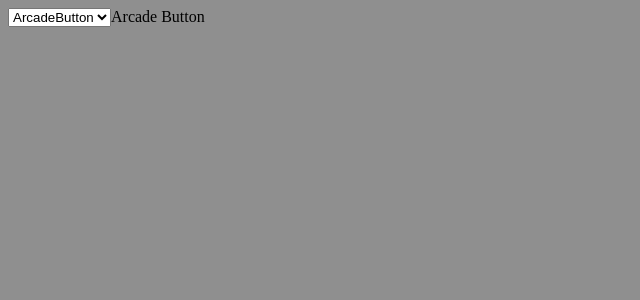
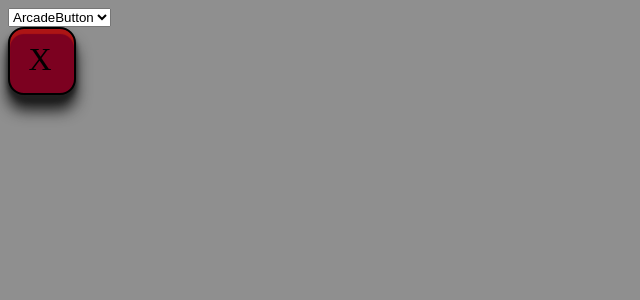
Before and after one commit to yogeshwar-b/UIComponentLibrary, a React (Vite) app: page / in a window 1280 px wide. Shown: the top 300 px of the page, without its empty margins (0-640 px from the left). Built offline with nearby package versions, Linux system fonts and the light colour scheme.

Commit message:
Arcade Button in progress

```diff
--- a/src/components/ArcadeButton/ArcadeButton.css
+++ b/src/components/ArcadeButton/ArcadeButton.css
@@ -0,0 +1,45 @@
+.root-div {
+  height: 4rem;
+  aspect-ratio: 1;
+}
+
+.checkbox-hide {
+  display: none;
+}
+
+.btn-box {
+  width: 3rem;
+  display: grid;
+  position: relative;
+  aspect-ratio: 1;
+  border-radius: 1rem;
+  /* background-color: white; */
+  padding: 0.5rem;
+  place-content: center;
+  /* border-radius: 25%; */
+}
+
+/* .btn-box > div {
+  display: none;
+} */
+.btn-box input + span {
+  position: absolute;
+  width: 100%;
+  height: 100%;
+  background-color: rgb(124, 1, 32);
+  z-index: -10;
+  border-radius: 1rem;
+  border: 2px solid;
+  box-shadow: inset 0 5px 1px rgb(173, 21, 21), 0 5px 5px rgb(31, 31, 31),
+    0 15px 15px rgb(20, 20, 20);
+}
+
+.btn-box input:checked + span {
+  width: 100%;
+  height: 100%;
+  background-color: rgb(227, 6, 14);
+}
+
+.icon-div {
+  font-size: 2rem;
+}
--- a/src/components/ArcadeButton/ArchadeButton.jsx
+++ b/src/components/ArcadeButton/ArchadeButton.jsx
@@ -1,5 +1,18 @@
+import '../ArcadeButton/ArcadeButton.css'
+
+const BtnId = 'Test'
+const BtnLabel = 'X'
+
 const ArcadeButton = () => {
-  return <>Arcade Button</>
+  return (
+    <div className='root-div'>
+      <label htmlFor={BtnId} className='btn-box'>
+        <input type='checkbox' id={BtnId} className='checkbox-hide' />
+        <span></span>
+        <div className='icon-div'>{BtnLabel}</div>
+      </label>
+    </div>
+  )
 }
 
 export default ArcadeButton
```
